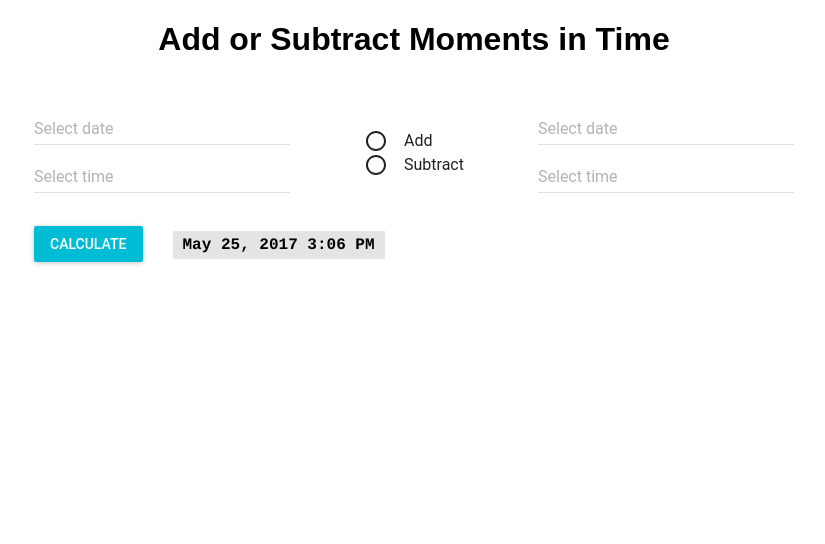
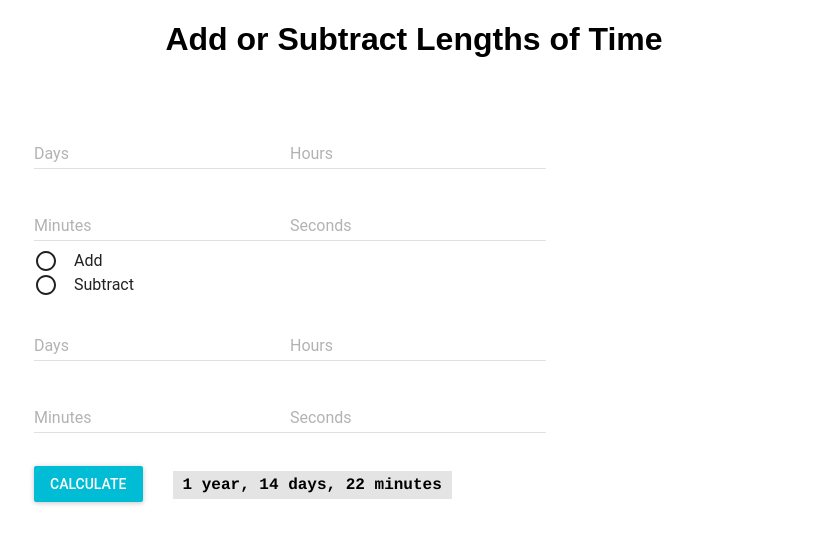
Before and after one commit to sequoian/time-calculator, a React (Create React App) app: page / in a window 1280 px wide. Shown: the top 544 px of the page, without its empty margins (226-1051 px from the left). Built offline with nearby package versions, Linux system fonts and the light colour scheme; what react-tap-event-plugin would draw is missing.

Commit message:
time span fields

```diff
--- a/src/App.js
+++ b/src/App.js
@@ -1,6 +1,7 @@
 import React, { Component } from 'react';
 import './App.css';
-import DateTimeCalculator from './DateTimeCalc';
+//import DateTimeCalculator from './DateTimeCalc';
+import TimeCalcuator from './TimeCalc';
 import MuiThemeProvider from 'material-ui/styles/MuiThemeProvider';
 import injectTapEventPlugin from 'react-tap-event-plugin';
 
@@ -11,7 +12,7 @@ class App extends Component {
     return (
       <div className="App">
         <MuiThemeProvider>
-          <DateTimeCalculator />
+          <TimeCalcuator />
         </MuiThemeProvider>
       </div>
     );
--- /dev/null
+++ b/src/TimeCalc.js
@@ -0,0 +1,36 @@
+import React, { Component } from 'react';
+import TimeSpanFields from './TimeSpanFields';
+import {RadioButton, RadioButtonGroup} from 'material-ui/RadioButton';
+import Results from './Results';
+
+class TimeCalc extends Component {
+  render() {
+    return (
+      <div>
+        <h1>Add or Subtract Lengths of Time</h1>
+        <form>
+          <div className="fields">
+            <TimeSpanFields />
+            <RadioButtonGroup>
+              <RadioButton
+                value="add"
+                label="Add"
+              />
+              <RadioButton
+                value="subtract"
+                label="Subtract"
+              />
+            </RadioButtonGroup>
+            <TimeSpanFields />
+          </div>
+          <Results
+            results="1 year, 14 days, 22 minutes"
+          />
+        </form>
+      </div>
+
+    )
+  }
+}
+
+export default TimeCalc;
--- /dev/null
+++ b/src/TimeSpanFields.js
@@ -0,0 +1,26 @@
+import React, { Component } from 'react';
+import TextField from 'material-ui/TextField'
+
+
+class TimeSpanFields extends Component {
+  render() {
+    return (
+      <div>
+        <TextField
+          floatingLabelText="Days"
+        />
+        <TextField
+          floatingLabelText="Hours"
+        />
+        <TextField
+          floatingLabelText="Minutes"
+        />
+        <TextField
+          floatingLabelText="Seconds"
+        />
+      </div>
+    )
+  }
+}
+
+export default TimeSpanFields;
```
